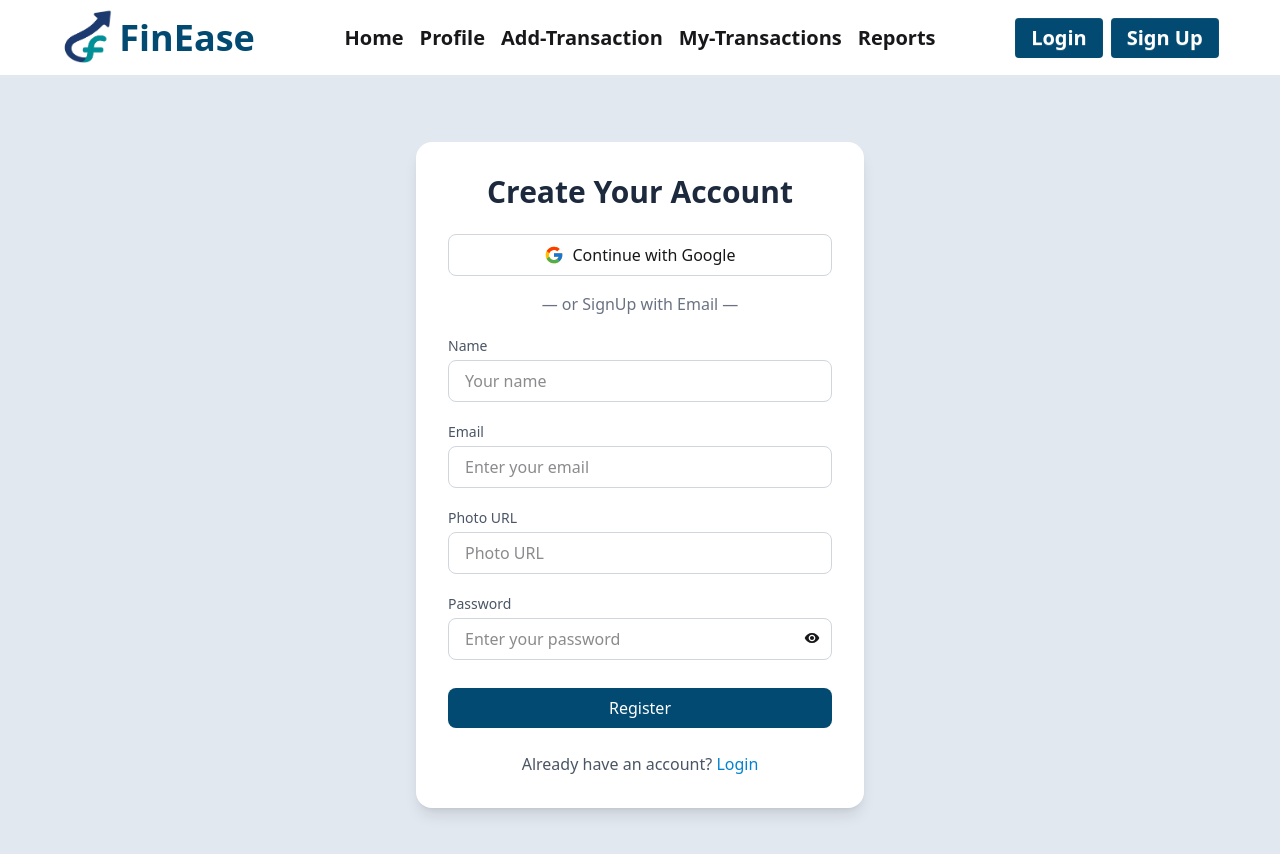
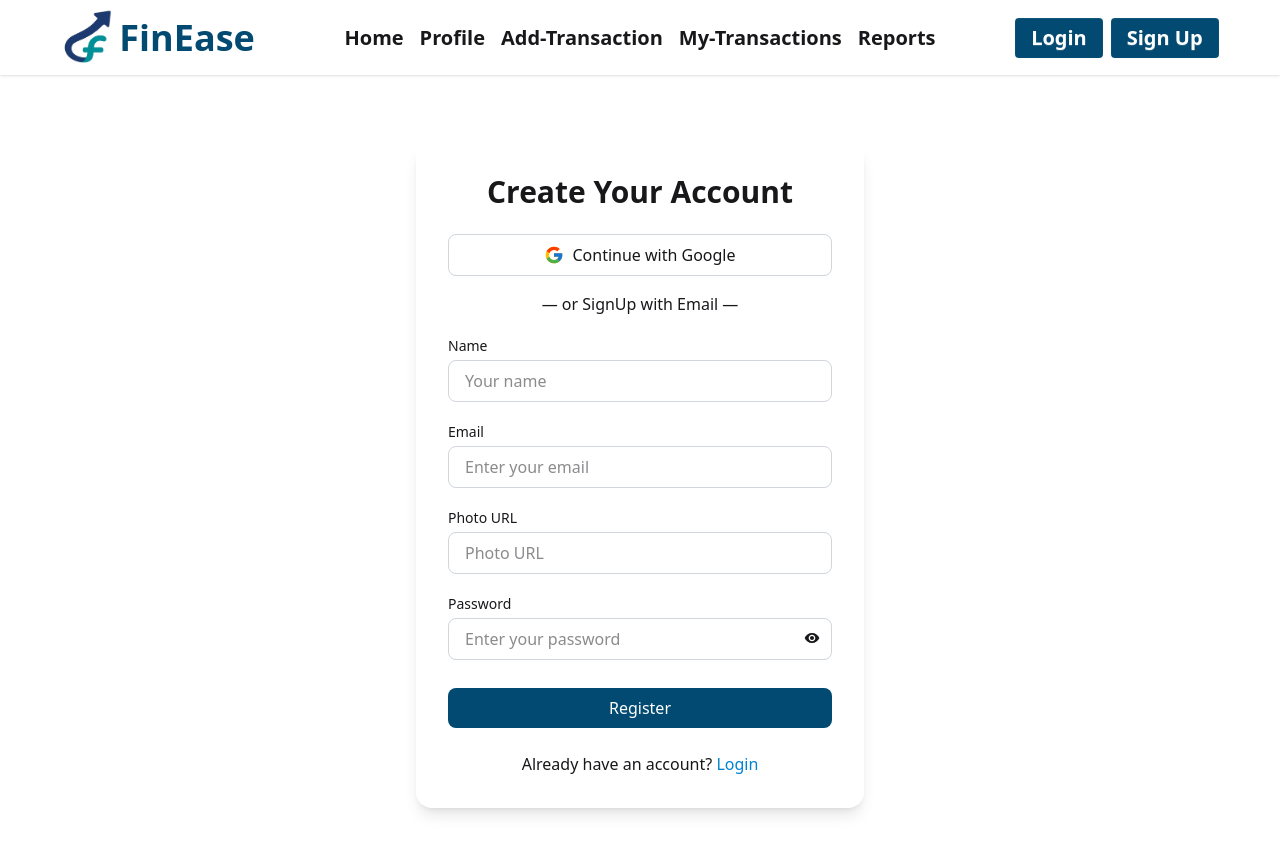
Before and after one commit to mahadi40011/FinEase-Client-Side, a React (Vite) app: page /auth/register in a window 1280 px wide. Shown: the top 854 px of the page. Built offline with nearby package versions, Linux system fonts and the light colour scheme; no server answers.

Commit message:
Login and register page dark mode added

```diff
--- a/src/Auth/Login.jsx
+++ b/src/Auth/Login.jsx
@@ -69,28 +69,28 @@ const Login = () => {
   };
 
   return (
-    <div className="flex items-center justify-center min-h-[89vh] bg-slate-200">
+    <div className="flex items-center justify-center min-h-[89vh]">
       <title>FinEase - Login</title>
-      <div className="bg-white p-8 rounded-2xl shadow-lg w-full max-w-md">
-        <h2 className="sm:text-3xl text-2xl font-bold text-center text-slate-800 mb-8">
+      <div className=" p-8 rounded-2xl shadow-lg w-full max-w-md">
+        <h2 className="sm:text-3xl text-2xl font-bold text-center mb-8">
           Please Login
         </h2>
 
         {/* google Login */}
         <button
           onClick={handleGoogleLogin}
-          className="flex items-center justify-center gap-2 px-4 py-2 mb-4 rounded-lg border border-gray-300 hover:bg-gray-200 transition w-full cursor-pointer text-center"
+          className="flex items-center justify-center gap-2 px-4 py-2 mb-4 rounded-lg border border-gray-300  transition w-full cursor-pointer text-center"
         >
           <FcGoogle className="text-xl" /> <span> Login with Google</span>
         </button>
 
-        <div className="text-center text-gray-500 text-md mb-4">
+        <div className="text-center  text-md mb-4">
           — or login with email —
         </div>
 
         <form onSubmit={handleSubmit}>
           {/* Email */}
-          <label className="block text-sm font-medium text-gray-600 mb-1">
+          <label className="block text-sm font-medium  mb-1">
             Email Address
           </label>
           <input
@@ -107,7 +107,7 @@ const Login = () => {
 
           {/* Password */}
           <div className="relative">
-            <label className="block text-sm font-medium text-gray-600 mt-5 mb-1">
+            <label className="block text-sm font-medium  mt-5 mb-1">
               Password
             </label>
             <input
@@ -129,7 +129,7 @@ const Login = () => {
           </div>
 
           {/* Forgot Password */}
-          <div className="flex items-center justify-between text-sm mt-2 mb-5 text-gray-600">
+          <div className="flex items-center justify-between text-sm mt-2 mb-5 ">
             <Link
               to="/forgot-password"
               className="text-sky-600 hover:underline"
@@ -148,7 +148,7 @@ const Login = () => {
         </form>
 
         {/* Register Link */}
-        <p className="text-center text-gray-600 mt-6 text-md">
+        <p className="text-center  mt-6 text-md">
           Don’t have an account?{" "}
           <Link
             to="/auth/register"
--- a/src/Auth/Register.jsx
+++ b/src/Auth/Register.jsx
@@ -63,28 +63,28 @@ const Register = () => {
   };
 
   return (
-    <div className="flex items-center justify-center min-h-screen bg-slate-200">
+    <div className="flex items-center justify-center min-h-screen ">
       <title>FinEase - Register</title>
-      <div className="bg-white p-8 rounded-2xl shadow-lg w-full max-w-md">
-        <h2 className="text-3xl font-bold text-center text-slate-800 mb-6">
+      <div className=" p-8 rounded-2xl shadow-lg w-full max-w-md">
+        <h2 className="text-3xl font-bold text-center  mb-6">
           Create Your Account
         </h2>
 
         {/* google Login */}
         <button
           onClick={handleGoogleLogin}
-          className="flex items-center justify-center gap-2 px-4 py-2 mb-4 rounded-lg border border-gray-300 hover:bg-gray-200 transition w-full text-center cursor-pointer"
+          className="flex items-center justify-center gap-2 px-4 py-2 mb-4 rounded-lg border border-gray-300 transition w-full text-center cursor-pointer"
         >
           <FcGoogle className="text-xl" /> <span> Continue with Google</span>
         </button>
 
-        <div className="text-center text-gray-500 text-md mb-4">
+        <div className="text-center  text-md mb-4">
           — or SignUp with Email —
         </div>
 
         <form onSubmit={handleSubmit}>
           {/* Name */}
-          <label className="block text-sm font-medium text-gray-600 mt-5 mb-1">
+          <label className="block text-sm font-medium  mt-5 mb-1">
             Name
           </label>
           <input
@@ -96,7 +96,7 @@ const Register = () => {
           />
 
           {/* Email */}
-          <label className="block text-sm font-medium text-gray-600 mt-5 mb-1">
+          <label className="block text-sm font-medium  mt-5 mb-1">
             Email
           </label>
           <input
@@ -111,7 +111,7 @@ const Register = () => {
           <span className="text-red-500">{emailError}</span>
 
           {/* Photo URL */}
-          <label className="block text-sm font-medium text-gray-600 mt-5 mb-1">
+          <label className="block text-sm font-medium  mt-5 mb-1">
             Photo URL
           </label>
           <input
@@ -124,7 +124,7 @@ const Register = () => {
 
           {/* Password */}
           <div className="relative">
-            <label className="block text-sm font-medium text-gray-600 mt-5 mb-1">
+            <label className="block text-sm font-medium  mt-5 mb-1">
               Password
             </label>
             <input
@@ -154,7 +154,7 @@ const Register = () => {
         </form>
 
         {/* Register Link */}
-        <p className="text-center text-gray-600 mt-6 text-md">
+        <p className="text-center  mt-6 text-md">
           Already have an account?{" "}
           <Link
             to="/auth/login"
```
